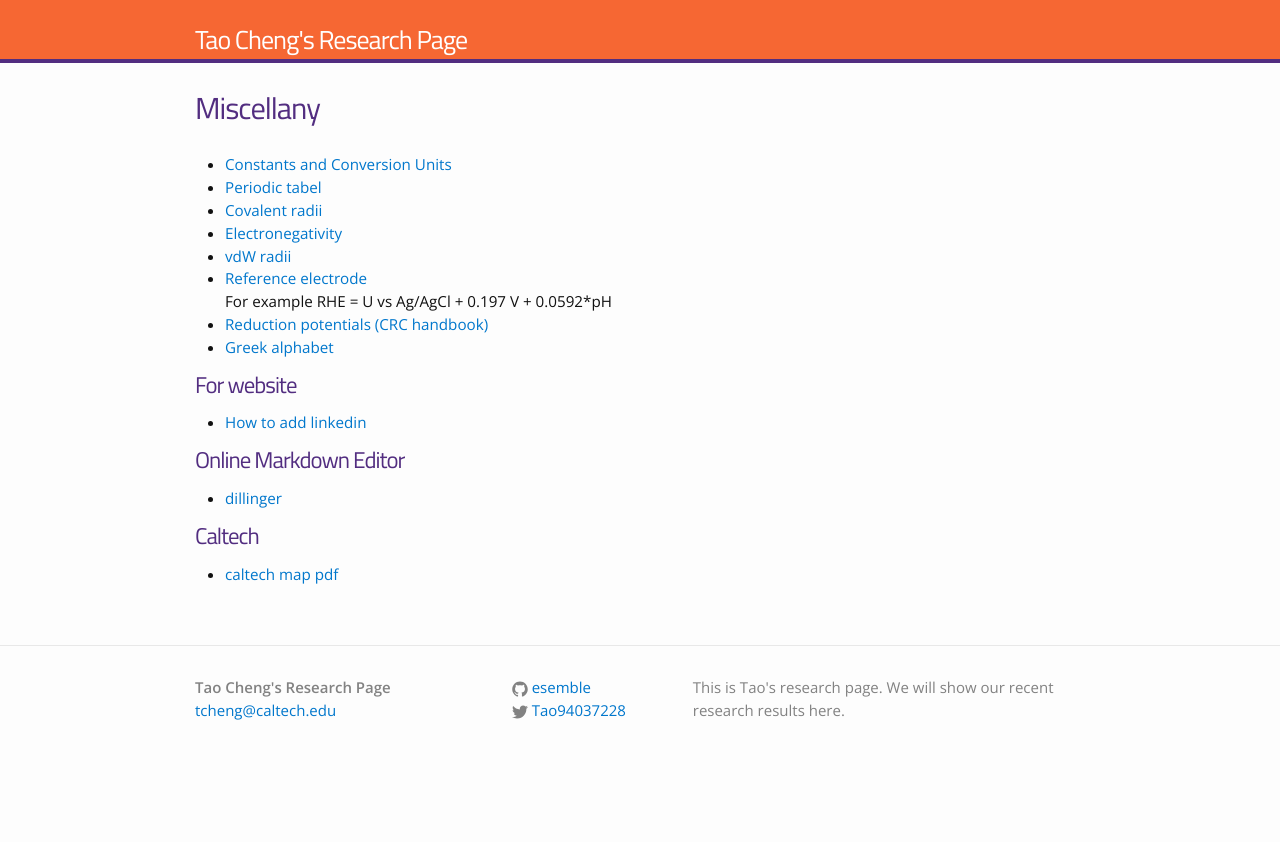
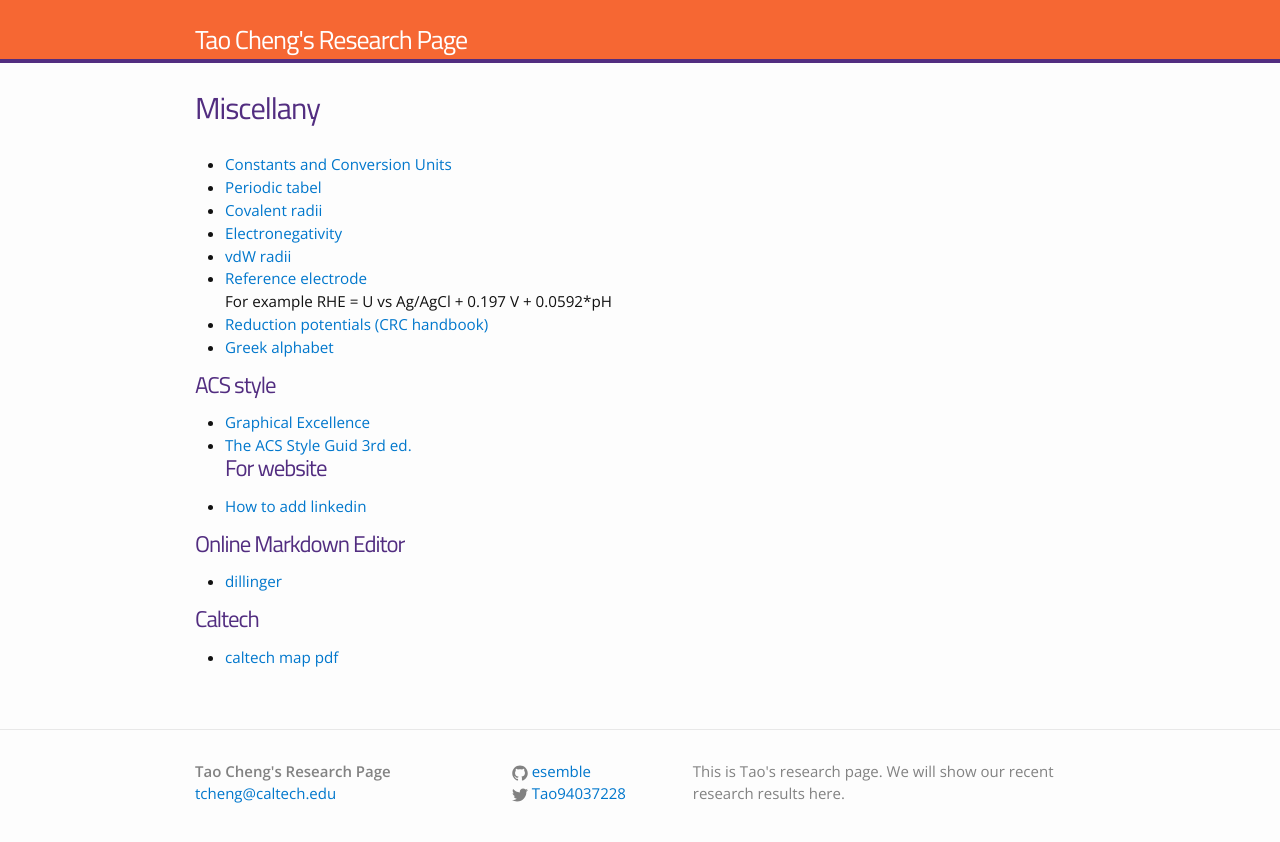
Before and after one commit to ensemble-learning/ensemble-learning.github.io, a Jekyll site: the page built from miscellany.md, in a window 1280 px wide. Shown: the top 842 px of the page. Built offline with Jekyll 4.4.1, drawn with Linux system fonts in a browser that asks for light colours.

Commit message:
Update miscellany.md

```diff
--- a/miscellany.md
+++ b/miscellany.md
@@ -14,7 +14,9 @@ For example RHE = U vs Ag/AgCl + 0.197 V + 0.0592*pH
 - [Reduction potentials (CRC handbook)](http://folk.ntnu.no/andersty/2.%20Klasse/KJ1042%20Termodynamikk%20med%20lab/Lab/Oppgave%205%20-%20Standard%20reduksjonspotensial/Rapportfiler/E0.pdf)
 - [Greek alphabet](http://www.omniglot.com/images/writing/classical_attic.gif)
 
-
+# ACS style
+- [Graphical Excellence](http://pubs.acs.org/doi/pdfplus/10.1021/jz500997e)
+- [The ACS Style Guid 3rd ed.](http://pubs.acs.org/isbn/9780841239999)
 # For website
 - [How to add linkedin](https://blog.r3bl.me/en/simple-social-media-links-jekyll/)
 
```
